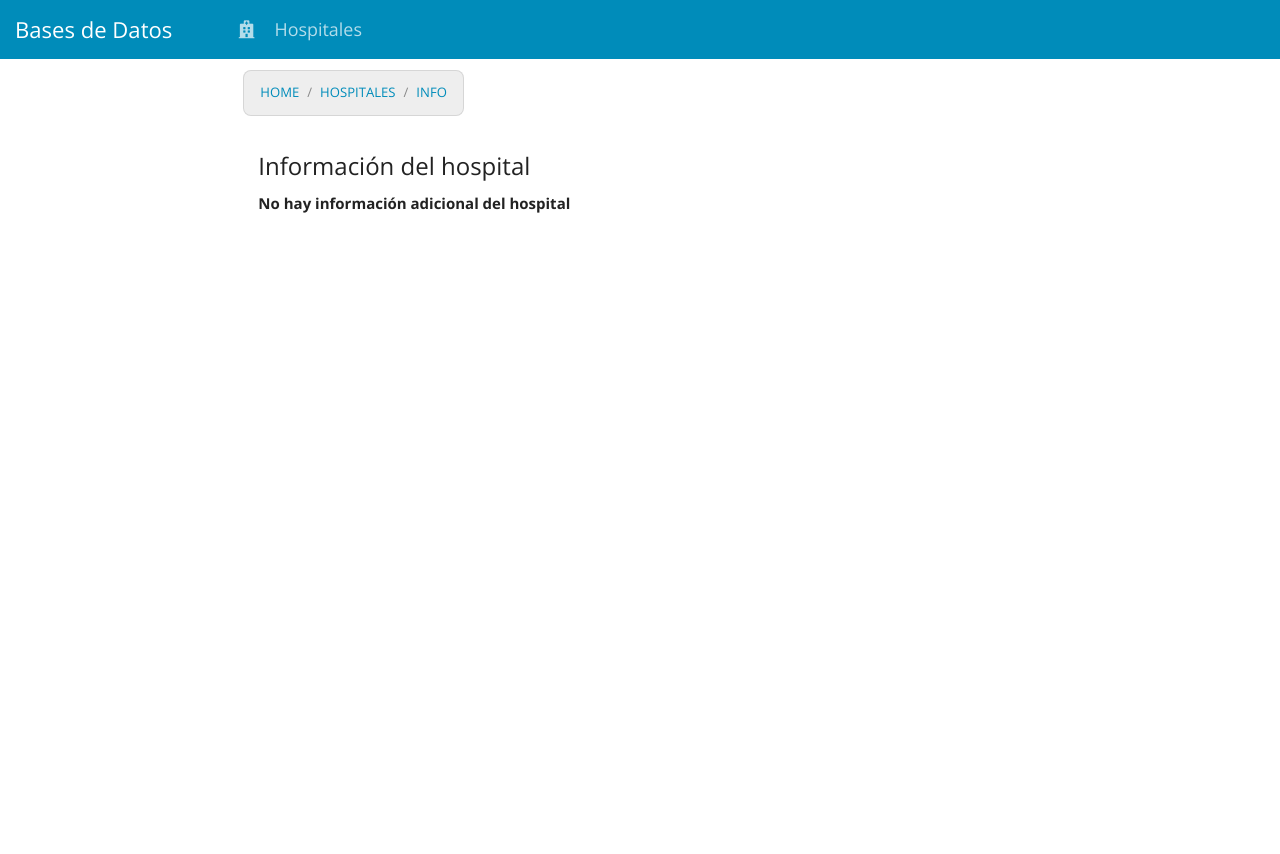
After one commit to BBDD-ETSIT/P4_ODM_FLASK_BDNR, a Flask app: template flaskr/templates/show_hospital.html in a window 1280 px wide. The commit adds this page. Run offline with Flask 2, Linux system fonts and the light colour scheme; the template is opened without the code that fills it, so the values that code supplies are empty; some libraries are stand-ins or nearby versions.

Commit message:
Actualizar enunciado sparql

```diff
--- a/flaskr/run.py
+++ b/flaskr/run.py
@@ -11,7 +11,7 @@ app.config['MONGODB_SETTINGS'] = {}
 db = MongoEngine()
 db.init_app(app)
 
-from models import Hospital, Patient, Doctor
+from models import Hospital, Patient, Doctor, sparql
 
 @app.route("/")
 def index():
@@ -100,6 +100,22 @@ def show_patient_doctors(hospital_id,patient_id):
 
     return render_template("show_doctors.html",doctors=patient.doctors, patient= patient_id)
 
+# Mostrar la información registrada para un hospital
+@app.route('/hospitals/<hospital_id>/show',methods=['GET'])
+def show_hospital(hospital_id):
+    ### TAREA: Recuperar el hospital  ###
+    ### TAREA: Modificar la consulta para recuperar información útil ###
+    query = '''
+            PREFIX rdfs: <http://www.w3.org/2000/01/rdf-schema#>
+            SELECT *
+            WHERE {
+                <%s> rdfs:label ?label .
+    FILTER(LANG(?label) = 'en')
+            }
+    ''' % hospital.iri
+    hospital_info = sparql(query)
+    return render_template("show_hospital.html", hospital_info=hospital_info)
+
 ################### Espacio para seeders ############################
 
 def seeder():
@@ -114,7 +130,7 @@ def seeder():
             data = json.load(f)
 
         for hospital in data['hospitals']:
-            new_hospital = Hospital(id=hospital['id'],name=hospital['name'], city=hospital['city'])
+            new_hospital = Hospital(**hospital)
             new_hospital.save()
 
         doctors = {}
--- a/flaskr/seeders/seeders.json
+++ b/flaskr/seeders/seeders.json
@@ -2,24 +2,29 @@
   "hospitals": [
     {
       "id": "9f8a5c90-cf1a-4ca3-9dea-c6a94174ae69",
+      "iri": "http://dbpedia.org/resource/Hospital_Universitario_La_Paz",
       "name": "Hospital Univesitario La Paz",
       "city": "Madrid"
     },{
       "id": "b04fde75-59d8-457f-82b9-c25f2c64abfc",
-      "name": "Hospital Carlos III",
+      "iri": "http://dbpedia.org/resource/Hospital_Universitario_de_Canarias",
+      "name": "Hospital Universitario de Canarias",
+      "city": "San Cristóbal de la Laguna"
+    },{
+      "id": "c5d7cbea-55a4-4809-9969-82b148032a0e",
+      "name": "Hospital General Universitario Gregorio Marañón",
+      "iri": "http://dbpedia.org/resource/Hospital_General_Universitario_Gregorio_Mara%C3%B1%C3%B3n",
       "city": "Madrid"
     },{
-      "id": "c5d7cbea-55a4-4809-9969-82b148032a0e",
-      "name": "Hospital del Mar",
-      "city": "Barcelona"
-    },{
       "id": "db6da10f-4ec4-468a-ad46-36a407480fa7",
-      "name": "Complejo Asistencial de Segovia",
-      "city": "Segovia"
+      "name": "Hospital Universitario Virgen del Rocío",
+      "iri": "http://dbpedia.org/resource/Hospital_Universitario_Virgen_del_Roc%C3%ADo",
+      "city": "Sevilla"
     },{
       "id": "d2dc1154-1329-4e56-a5c3-8e88b63f3c4a",
-      "name": "Hospital Virgen de la Salud",
-      "city": "Toledo"
+      "name": "Hospital Clínic de Barcelona",
+      "iri": "http://dbpedia.org/resource/Hospital_Cl%C3%ADnic_de_Barcelona",
+      "city": "Barcelona"
     }
   ],
   "patients": [
--- /dev/null
+++ b/flaskr/templates/show_hospital.html
@@ -0,0 +1,89 @@
+<!DOCTYPE html>
+
+<html>
+
+<head>
+  <meta name="viewport" content="width=device-width, initial-scale=1">
+  <meta charset="utf-8">
+
+  <script src="https://unpkg.com/@popperjs/core@^2.0.0"></script>
+  <script src="/static/javascripts/jquery-3.2.1.min.js"></script>
+  <script src="/static/javascripts/bootstrap.js"></script>
+  <link rel='stylesheet' href='/static/stylesheets/bootstrap.css' />
+  <link rel='stylesheet' href='/static/stylesheets/style.css' />
+  <link rel="stylesheet" href="https://use.fontawesome.com/releases/v5.7.0/css/all.css" integrity="sha384-lZN37f5QGtY3VHgisS14W3ExzMWZxybE1SJSEsQp9S+oqd12jhcu+A56Ebc1zFSJ" crossorigin="anonymous">
+
+</head>
+
+<body>
+   {% block content %}
+
+  <div class="container-fluid">
+
+    <div class="row">
+        <nav class="navbar navbar-expand-md fixed-top navbar-dark bg-primary">
+          <div id="brand" class="col-xl-2 col-lg-3 col-md-3">
+            <a class="navbar-brand" href="/home"><b>Bases de Datos</b></a>
+            <button style="float: right;" class="navbar-toggler collapsed" type="button" data-toggle="collapse" data-target="#navbarColor01" aria-controls="navbarColor01" aria-expanded="false" aria-label="Toggle navigation">
+              <span class="navbar-toggler-icon"></span>
+            </button>
+          </div>
+          <div id="items" class="col-xl-10 col-lg-9 col-md-9">
+            <div class="navbar-collapse collapse" id="navbarColor01" style="">
+              <ul class="navbar-nav mr-auto">
+                <li class="nav-item">
+                  <a class="nav-link" href="/hospitals"><i style="margin-right: 15.5px; margin-left: 5px;" class="fas fa-hospital"></i> <b>Hospitales</b></a>
+                </li>
+              </ul>
+            </div>
+          </div>
+        </nav>
+    </div>
+
+    <div class="row content">
+      <div class="col-xl-2 col-lg-3 d-none d-lg-block"></div>
+      <div class="col-xl-8 col-lg-9 col-md-10 col-sm-11">
+        <div class="row content-info">
+            <ol class="breadcrumb">
+              <li class="breadcrumb-item"><a href="/home">Home</a></li>
+              <li class="breadcrumb-item"><a href="/hospitals">Hospitales</a></li>
+              <li class="breadcrumb-item active"><a href="#">Info</a></li>
+            </ol>
+        </div>
+        <div class="row content-info">
+          <div class="col-xl-8 col-lg-9 col-md-9 col-sm-12 col-12">
+              <legend>Información del hospital</legend>
+              {%  if hospital_info %}
+              {% for hospital_info in hospital_info %}
+
+                    <table class="table table-hover">
+                    <thead class="bg-secondary">
+                    <tr>
+                        <th scope="col">Información</th>
+                        <th scope="col">Valor</th>
+                    </tr>
+                    </thead>
+                    <tbody>
+
+                        {% for (k, v) in hospital_info.items() -%}
+                    <tr class="click-row">
+                        <td>{{ k }}</td>
+                        <td>{{ v }}</td>
+                    </tr>
+                    {% endfor -%}
+
+                    </tbody>
+                </table>
+                {% endfor %}
+                {% else -%}
+                <p ><b>No hay información adicional del hospital</b></p>
+              {% endif %}
+          </div>
+        </div>
+
+      </div>
+    </div>
+  </div>
+  {% endblock %}
+</body>
+</html>
```
Also changed, not shown: flaskr/models.py (+21 -0 lines), flaskr/templates/index_hospitals.html (+5 -3 lines), README.md.
